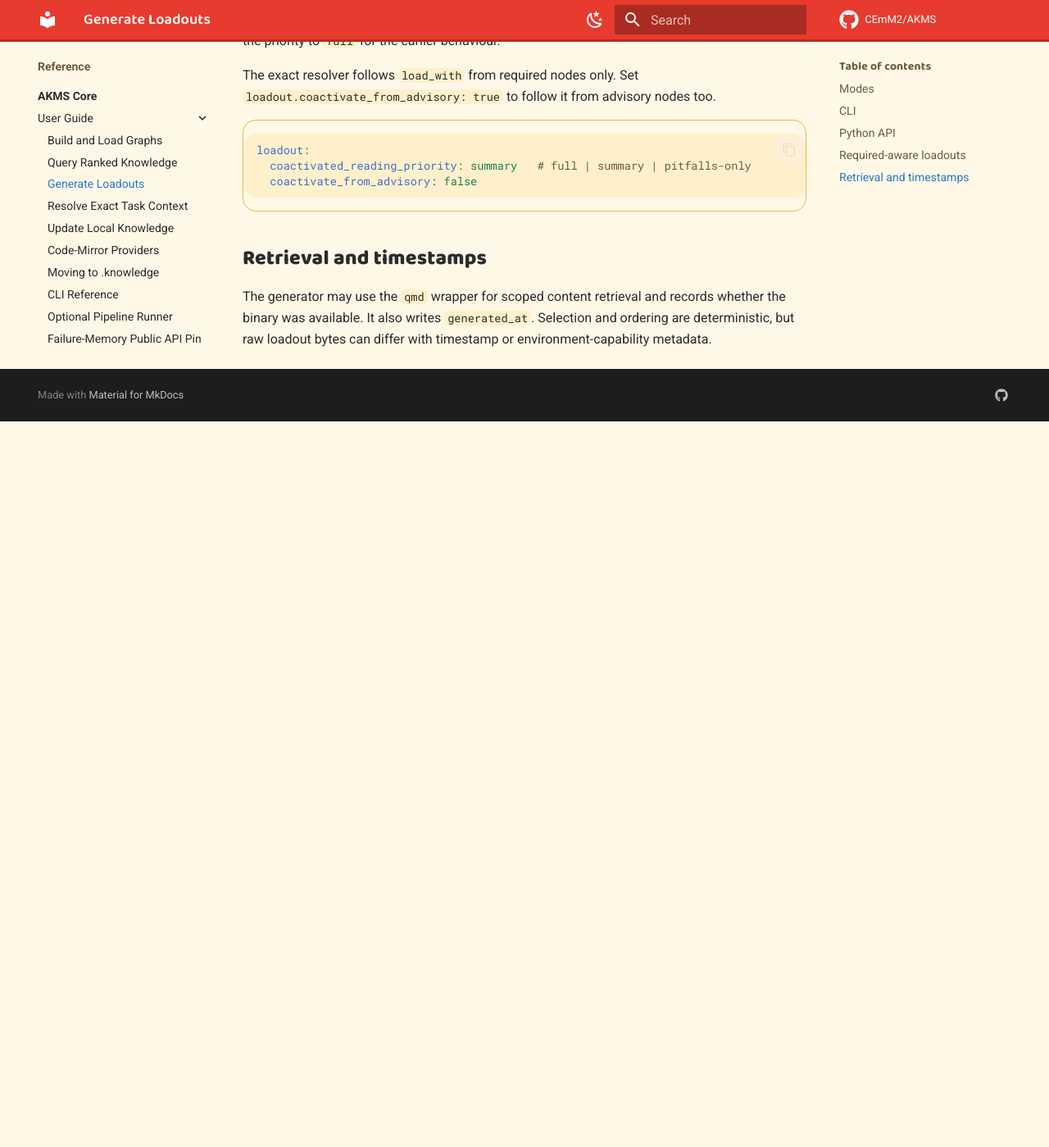
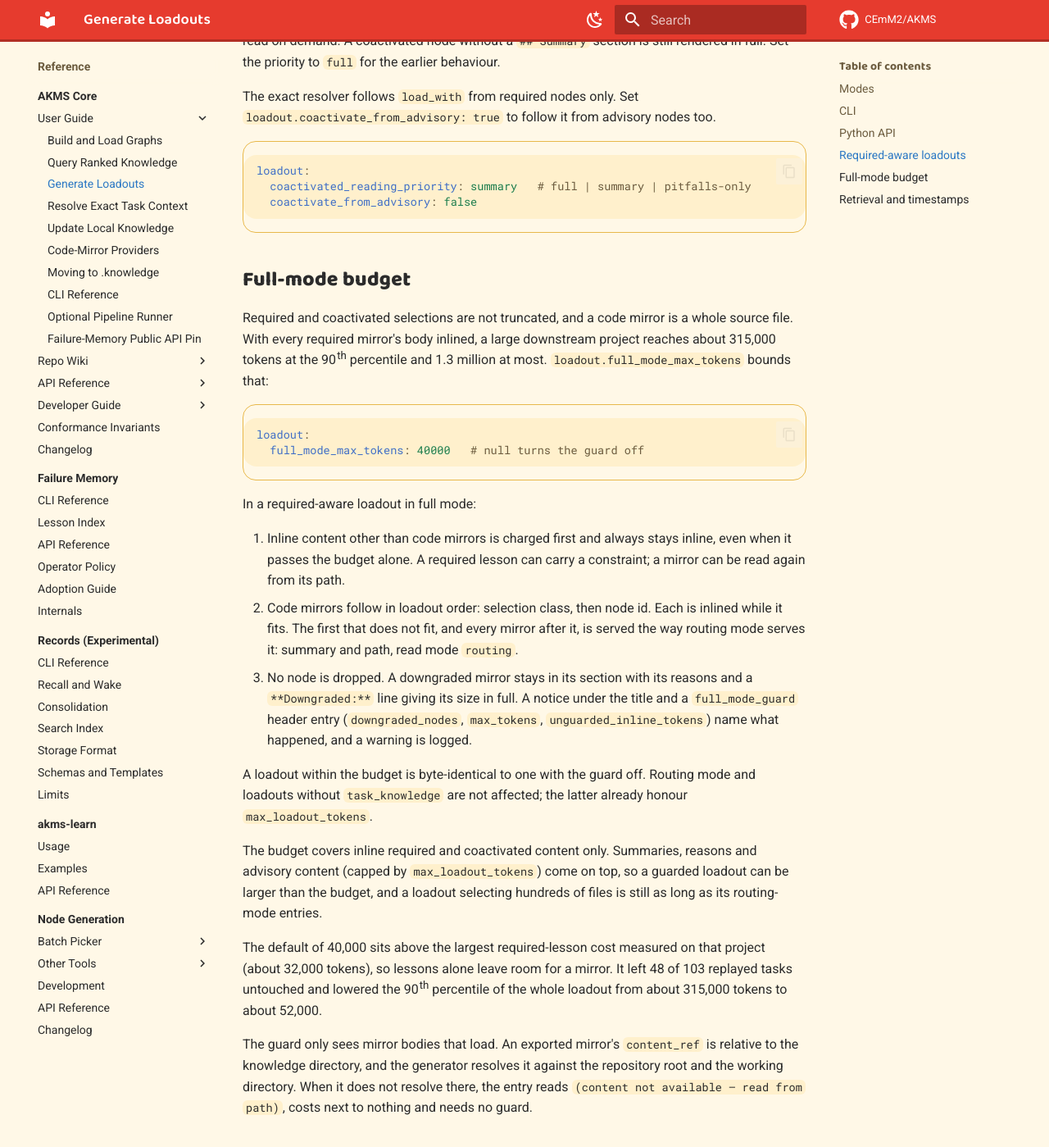
Before and after one commit to CEmM2/AKMS, an MkDocs documentation site: the page built from docs/reference/akms/user-guide/generating-loadouts.md, in a window 1280 px wide and 1400 px high, scrolled down 1918 px. Shown: the whole window at 82% size. Built offline with MkDocs 1.6.1 and Material for MkDocs 9.7.7, drawn with Linux system fonts in a browser that asks for light colours; comment, search, counter and statistics services are not loaded; before the commit the page ends 2432 px from its top, so only the background shows below that; some of the changed text lies outside the part shown.

Commit message:
docs(akms): document the full-mode loadout budget

````diff
--- a/docs/reference/akms/user-guide/generating-loadouts.md
+++ b/docs/reference/akms/user-guide/generating-loadouts.md
@@ -5,7 +5,9 @@
 ## Modes
 
 - **Routing:** summaries, paths, and compact metadata
-- **Full:** inline content up to the ordinary advisory token budget
+- **Full:** inline content up to the ordinary advisory token budget, with
+  required and coactivated content bounded separately (see
+  [Full-mode budget](#full-mode-budget))
 
 Per-node `reading_priority` can override the loadout-level mode with `full`,
 `summary`, or `pitfalls-only`. A `summary` node renders its `## Summary`
@@ -86,6 +88,52 @@
   coactivate_from_advisory: false
 ```
 
+## Full-mode budget
+
+Required and coactivated selections are not truncated, and a code mirror is a
+whole source file. With every required mirror's body inlined, a large downstream
+project reaches about 315,000 tokens at the 90th percentile and 1.3 million at
+most. `loadout.full_mode_max_tokens` bounds that:
+
+```yaml
+loadout:
+  full_mode_max_tokens: 40000   # null turns the guard off
+```
+
+In a required-aware loadout in full mode:
+
+1. Inline content other than code mirrors is charged first and always stays
+   inline, even when it passes the budget alone. A required lesson can carry a
+   constraint; a mirror can be read again from its path.
+2. Code mirrors follow in loadout order: selection class, then node id. Each is
+   inlined while it fits. The first that does not fit, and every mirror after
+   it, is served the way routing mode serves it: summary and path, read mode
+   `routing`.
+3. No node is dropped. A downgraded mirror stays in its section with its reasons
+   and a `**Downgraded:**` line giving its size in full. A notice under the
+   title and a `full_mode_guard` header entry (`downgraded_nodes`, `max_tokens`,
+   `unguarded_inline_tokens`) name what happened, and a warning is logged.
+
+A loadout within the budget is byte-identical to one with the guard off. Routing
+mode and loadouts without `task_knowledge` are not affected; the latter already
+honour `max_loadout_tokens`.
+
+The budget covers inline required and coactivated content only. Summaries,
+reasons and advisory content (capped by `max_loadout_tokens`) come on top, so a
+guarded loadout can be larger than the budget, and a loadout selecting hundreds
+of files is still as long as its routing-mode entries.
+
+The default of 40,000 sits above the largest required-lesson cost measured on
+that project (about 32,000 tokens), so lessons alone leave room for a mirror.
+It left 48 of 103 replayed tasks untouched and lowered the 90th percentile of the
+whole loadout from about 315,000 tokens to about 52,000.
+
+The guard only sees mirror bodies that load. An exported mirror's `content_ref`
+is relative to the knowledge directory, and the generator resolves it against the
+repository root and the working directory. When it does not resolve there, the
+entry reads `(content not available — read from path)`, costs next to nothing
+and needs no guard.
+
 ## Retrieval and timestamps
 
 The generator may use the `qmd` wrapper for scoped content retrieval and records
````
Also changed, not shown: CHANGELOG.md (+11 -0 lines), docs/architecture/task-context.md (+3 -1 lines).
